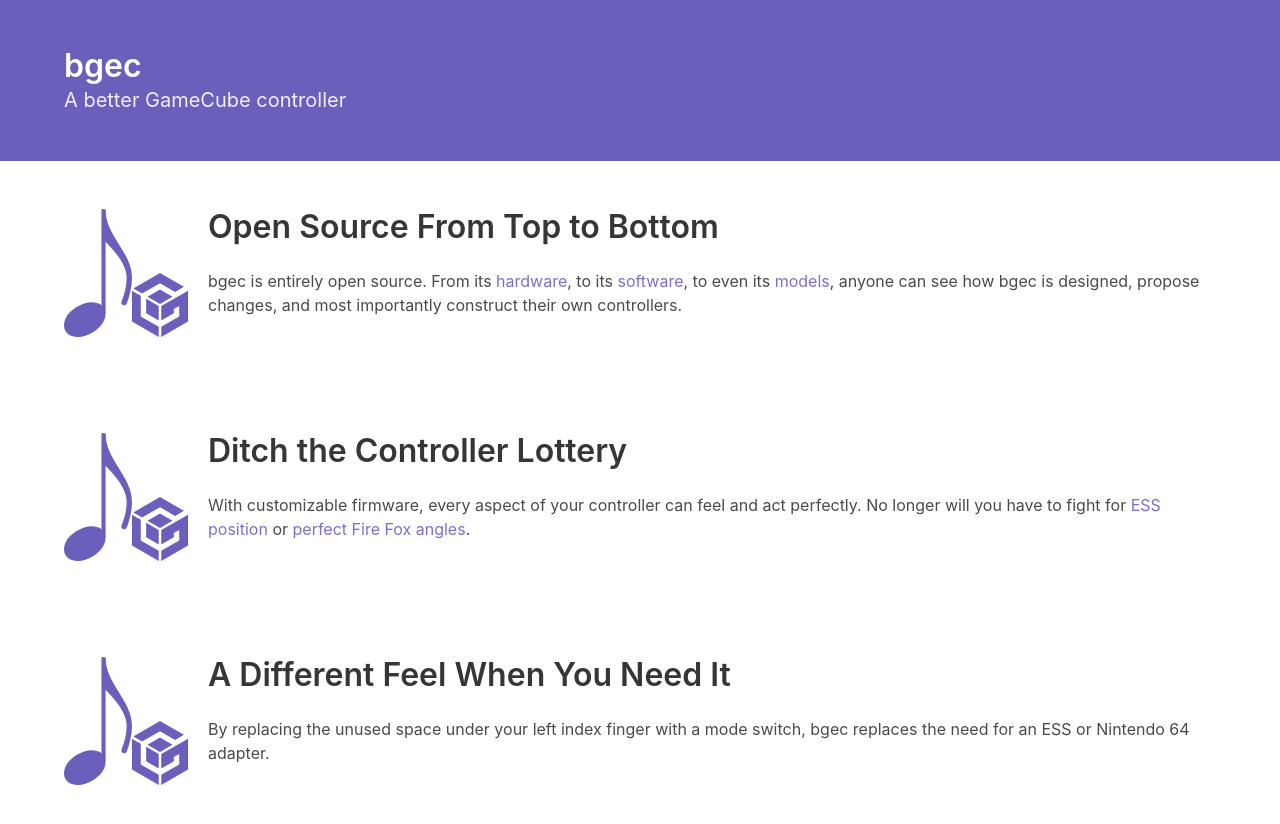
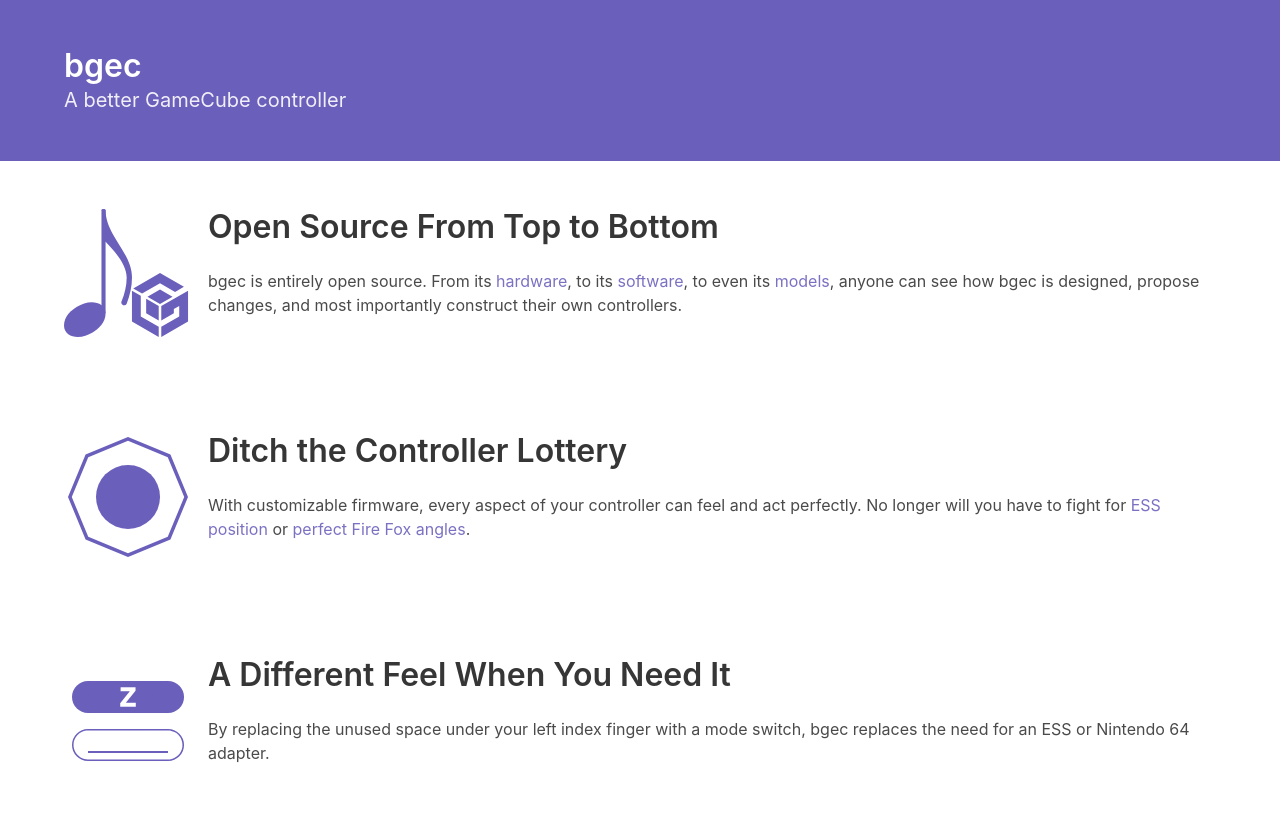
Before and after one commit to bgec/bgec-website, a plain HTML site: page index.html in a window 1280 px wide. Drawn offline with Linux system fonts and the light colour scheme.

Commit message:
Add different icons for the different sections

```diff
--- a/index.html
+++ b/index.html
@@ -53,7 +53,7 @@
         <article class="media">
             <figure class="media-left">
                 <p class="image is-128x128">
-                    <img src="img/bgecLogo.svg" alt="bgec Logo">
+                    <img src="img/controlStick.svg" alt="GameCube Control Stick">
                 </p>
             </figure>
             <div class="media-content">
@@ -78,7 +78,7 @@
         <article class="media">
             <figure class="media-left">
                 <p class="image is-128x128">
-                    <img src="img/bgecLogo.svg" alt="bgec Logo">
+                    <img src="img/modeSwitch.svg" alt="GameCube Z button and bgec Mode Switch">
                 </p>
             </figure>
             <div class="media-content">
```
Also changed, not shown: img/controlStick.svg (added), img/modeSwitch.svg (added).
